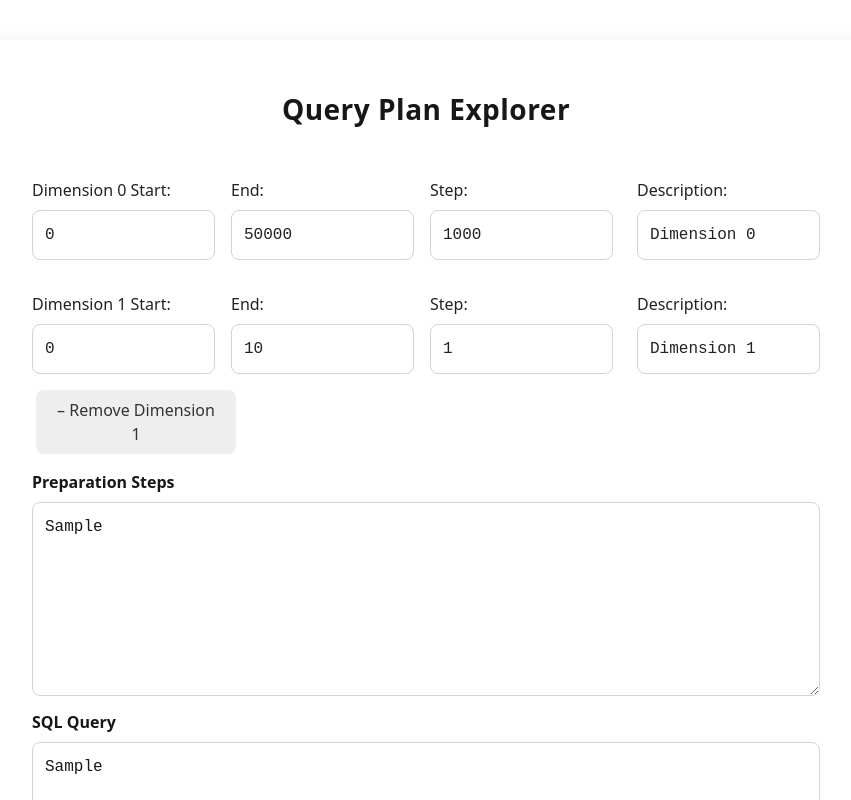
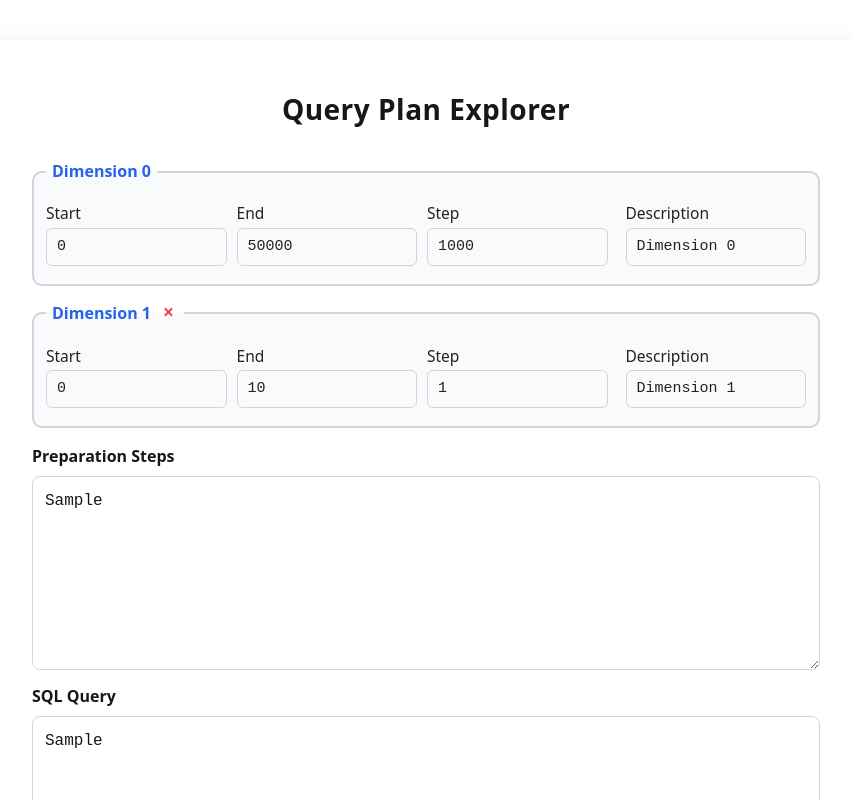
Before and after one commit to jnidzwetzki/planexplorer, a Next.js app: page /planexplorer/ in a window 1280 px wide. Both pictures are taken after typing "Sample", "Sample" into the empty fields and a click on the button "+ Add Dimension 1". Shown: the top 800 px of the page, without its empty margins (214-1065 px from the left). Built offline with nearby package versions, Linux system fonts and the light colour scheme.

Commit message:
Update design

```diff
--- a/src/app/IntervalSelector.module.css
+++ b/src/app/IntervalSelector.module.css
@@ -1,10 +1,10 @@
 .intervalRow {
   width: 100%;
   display: flex;
-  gap: 16px;
-  margin-bottom: 16px;
-  margin: 1rem 0;
-  align-items: center;
+  gap: 10px;
+  margin-bottom: 0;
+  margin: 0.5rem 0 0 0;
+  align-items: flex-start; /* Felder nach oben schieben */
 }
 
 .inputLabel {
@@ -14,21 +14,23 @@
   min-width: 0;
   font-weight: 500;
   color: #222;
+  margin-bottom: 0;
 }
 
 .inputLabel span {
-  margin-bottom: 4px;
+  margin-bottom: 2px;
+  font-size: 0.97em;
 }
 
 .inputField {
   width: 100%;
   box-sizing: border-box;
-  border-radius: 8px;
-  border: 1.5px solid #d1d5db;
-  padding: 12px;
-  font-size: 16px;
+  border-radius: 6px;
+  border: 1.2px solid #d1d5db;
+  padding: 7px 10px;
+  font-size: 15px;
   font-family: monospace;
-  margin-top: 4px;
+  margin-top: 0;
   transition: border 0.2s, background 0.2s;
 }
 
@@ -53,3 +55,42 @@
 .intervalInfo strong {
   font-weight: 600;
 }
+
+.dimensionGroup {
+  border: 2px solid #d1d5db;
+  border-radius: 10px;
+  padding: 10px 12px 18px 12px; /* bottom padding erhöht */
+  margin-bottom: 16px;
+  background: #f9fafb;
+  display: flex;
+  flex-direction: column;
+}
+
+.dimensionLegend {
+  font-size: 1rem;
+  font-weight: 600;
+  color: #2563eb;
+  margin-bottom: 0.2em;
+  padding: 0 6px;
+  line-height: 1.2;
+}
+
+.removeButton {
+  background: none;
+  border: none;
+  color: #ef4444;
+  font-size: 1.2em;
+  font-weight: bold;
+  margin-left: 8px;
+  cursor: pointer;
+  padding: 0 4px;
+  line-height: 1;
+  border-radius: 4px;
+  transition: background 0.15s;
+}
+
+.removeButton:hover, .removeButton:focus {
+  background: #ffe4e6;
+  color: #b91c1c;
+  outline: none;
+}
--- a/src/app/IntervalSelector.tsx
+++ b/src/app/IntervalSelector.tsx
@@ -17,7 +17,7 @@ interface IntervalSelectorProps {
   setDescription: (v: string) => void;
 }
 
-export default function IntervalSelector({ label, start, end, setStart, setEnd, startValid, setStartValid, endValid, setEndValid, step, setStep, description, setDescription }: IntervalSelectorProps) {
+export default function IntervalSelector({ label, start, end, setStart, setEnd, startValid, setStartValid, endValid, setEndValid, step, setStep, description, setDescription, onRemove }: IntervalSelectorProps & { onRemove?: () => void }) {
   const [startInput, setStartInput] = React.useState(start.toString());
   const [endInput, setEndInput] = React.useState(end.toString());
   const [stepInput, setStepInput] = React.useState(step.toString());
@@ -92,9 +92,24 @@ export default function IntervalSelector({ label, start, end, setStart, setEnd,
   };
 
   return (
+    <fieldset className={styles.dimensionGroup}>
+      <legend className={styles.dimensionLegend}>
+        {label}
+        {label === "Dimension 1" && onRemove && (
+          <button
+            type="button"
+            className={styles.removeButton}
+            title="Remove Dimension 1"
+            onClick={onRemove}
+            aria-label="Remove Dimension 1"
+          >
+            ×
+          </button>
+        )}
+      </legend>
       <div className={styles.intervalRow}>
         <label className={styles.inputLabel}>
-        <span>{label} Start:</span>
+          <span>Start</span>
           <input
             type="text"
             inputMode="numeric"
@@ -104,7 +119,7 @@ export default function IntervalSelector({ label, start, end, setStart, setEnd,
           />
         </label>
         <label className={styles.inputLabel}>
-        <span>End:</span>
+          <span>End</span>
           <input
             type="text"
             inputMode="numeric"
@@ -114,7 +129,7 @@ export default function IntervalSelector({ label, start, end, setStart, setEnd,
           />
         </label>
         <label className={styles.inputLabel}>
-        <span>Step:</span>
+          <span>Step</span>
           <input
             type="text"
             inputMode="numeric"
@@ -125,7 +140,7 @@ export default function IntervalSelector({ label, start, end, setStart, setEnd,
           />
         </label>
         <label className={styles.inputLabel} style={{ marginLeft: 8 }}>
-        <span>Description:</span>
+          <span>Description</span>
           <input
             type="text"
             value={descriptionInput}
@@ -134,5 +149,6 @@ export default function IntervalSelector({ label, start, end, setStart, setEnd,
           />
         </label>
       </div>
+    </fieldset>
   );
 }
--- a/src/app/page.tsx
+++ b/src/app/page.tsx
@@ -139,7 +139,6 @@ export default function Home() {
         setDescription={setDescription0}
       />
       {dim1Active ? (
-        <div>
         <IntervalSelector
           label="Dimension 1"
           start={start1}
@@ -154,11 +153,8 @@ export default function Home() {
           setStep={setStep1}
           description={description1}
           setDescription={setDescription1}
+          onRemove={() => setDim1Active(false)}
         />
-          <button onClick={() => setDim1Active(false)} className={styles.buttonRemove}>
-            – Remove Dimension 1
-          </button>
-        </div>
       ) : (
         <button onClick={() => setDim1Active(true)} className={styles.buttonAdd}>
           + Add Dimension 1
```
Lines whose indentation alone changed are shown as unchanged.
